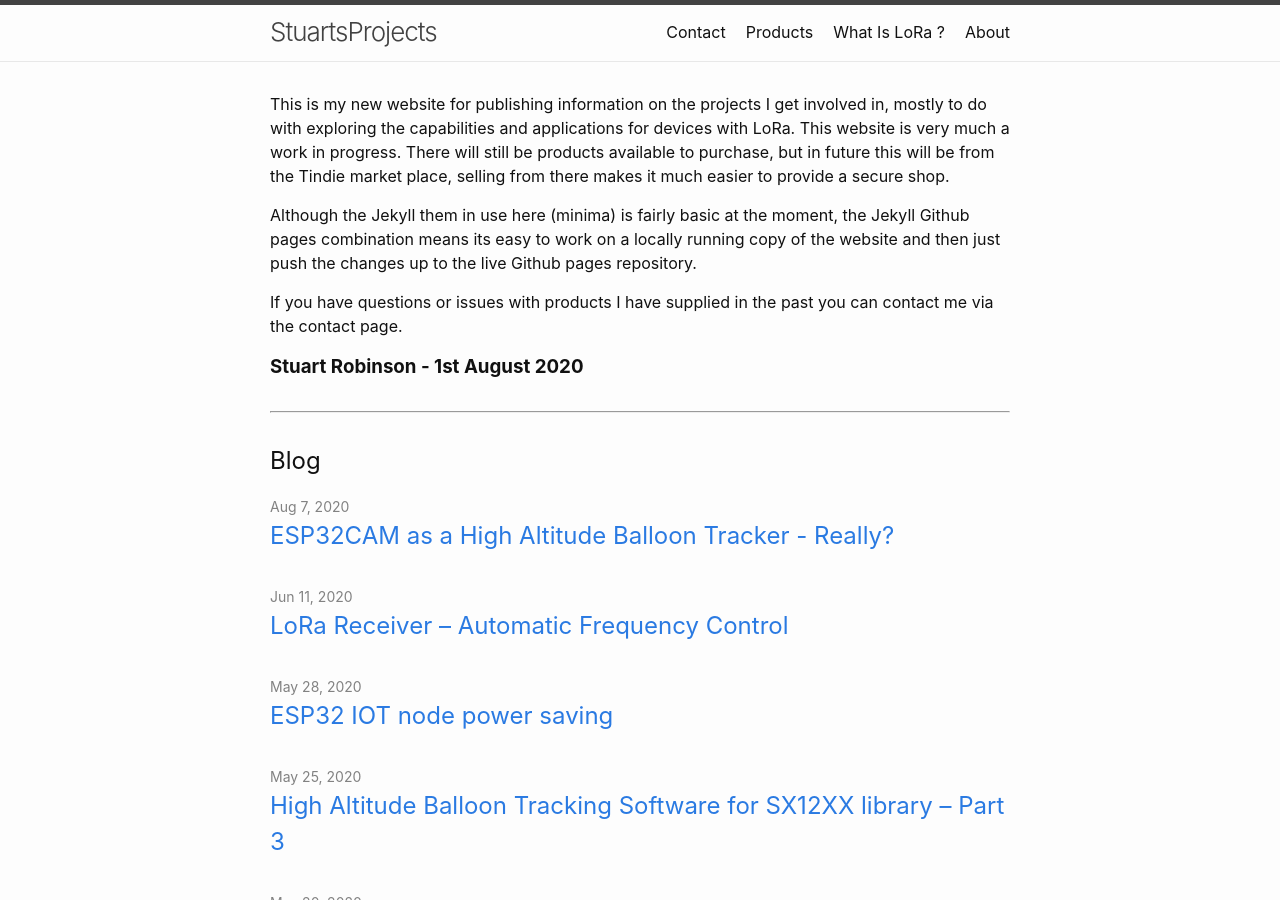
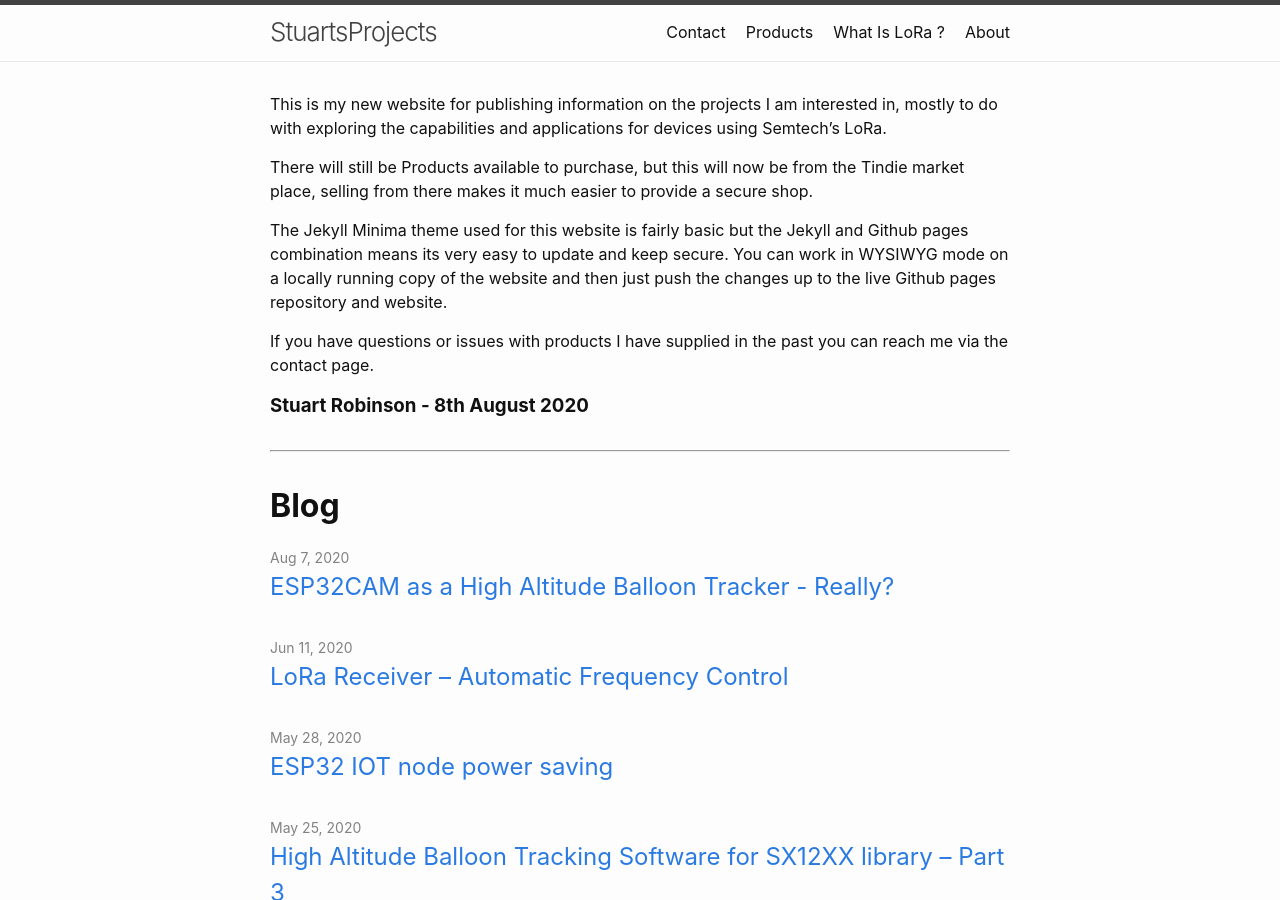
Before and after one commit to StuartsProjects/StuartsProjects.github.io, a Jekyll site: the page built from index.md, in a window 1280 px wide and 900 px high. Built offline with Jekyll 4.4.1, drawn with Linux system fonts in a browser that asks for light colours.

Commit message:
Update index page

```diff
--- a/index.md
+++ b/index.md
@@ -8,17 +8,19 @@
 layout: home
 ---
 
-This is my new website for publishing information on the projects I get involved in, mostly to do with exploring the capabilities and applications for devices with LoRa. This website is very much a work in progress. There will still be products available to purchase, but in future this will be from the Tindie market place, selling from there makes it much easier to provide a secure shop.
+This is my new website for publishing information on the projects I am interested in, mostly to do with exploring the capabilities and applications for devices using Semtech's LoRa.
 
-Although the Jekyll them in use here (minima) is fairly basic at the moment, the Jekyll Github pages combination means its easy to work on a locally running copy of the website and then just push the changes up to the live Github pages repository.
+There will still be Products available to purchase, but this will now be from the Tindie market place, selling from there makes it much easier to provide a secure shop.
 
-If you have questions or issues with products I have supplied in the past you can contact me via the contact page.
+The Jekyll Minima theme used for this website is fairly basic but the Jekyll and Github pages combination means its very easy to update and keep secure. You can work in WYSIWYG mode on a locally running copy of the website and then just push the changes up to the live Github pages repository and website.
+
+If you have questions or issues with products I have supplied in the past you can reach me via the contact page.
 
 
-### **Stuart Robinson - 1st August 2020**
+### **Stuart Robinson - 8th August 2020**
 
 
 ----------
 
 
-## Blog
+# **Blog**
```
